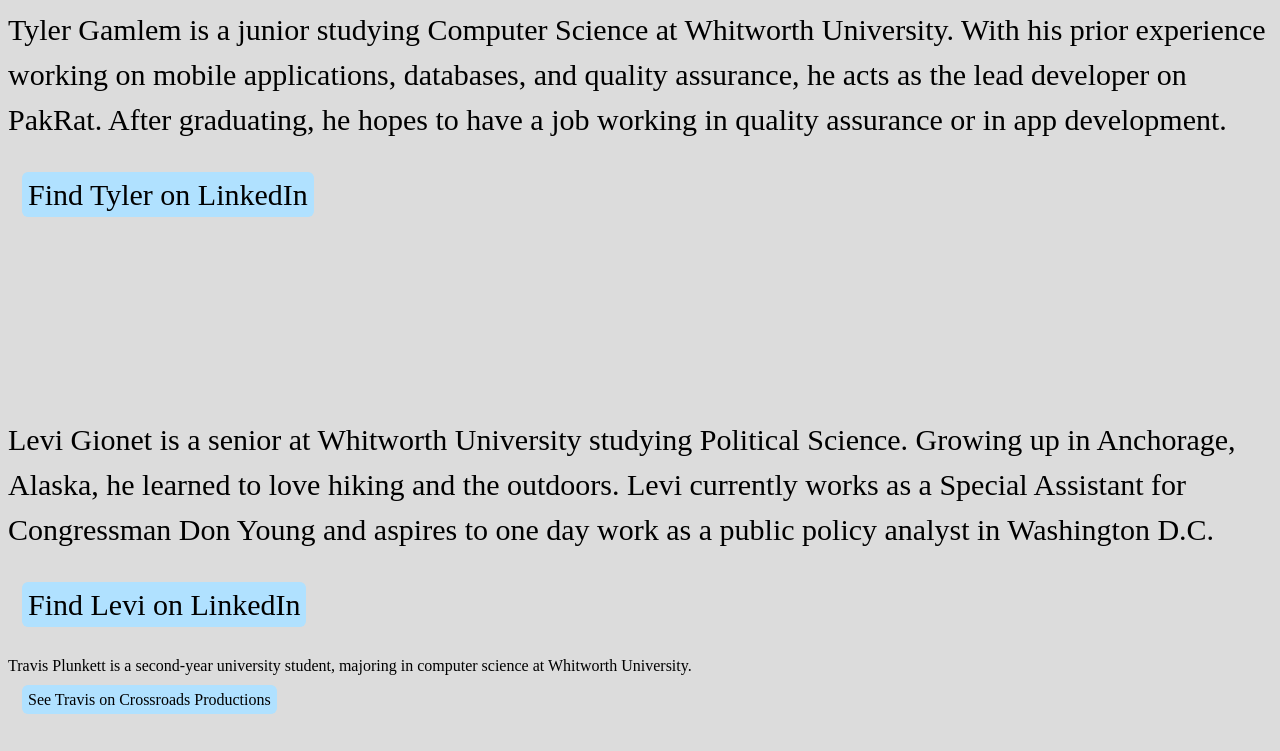
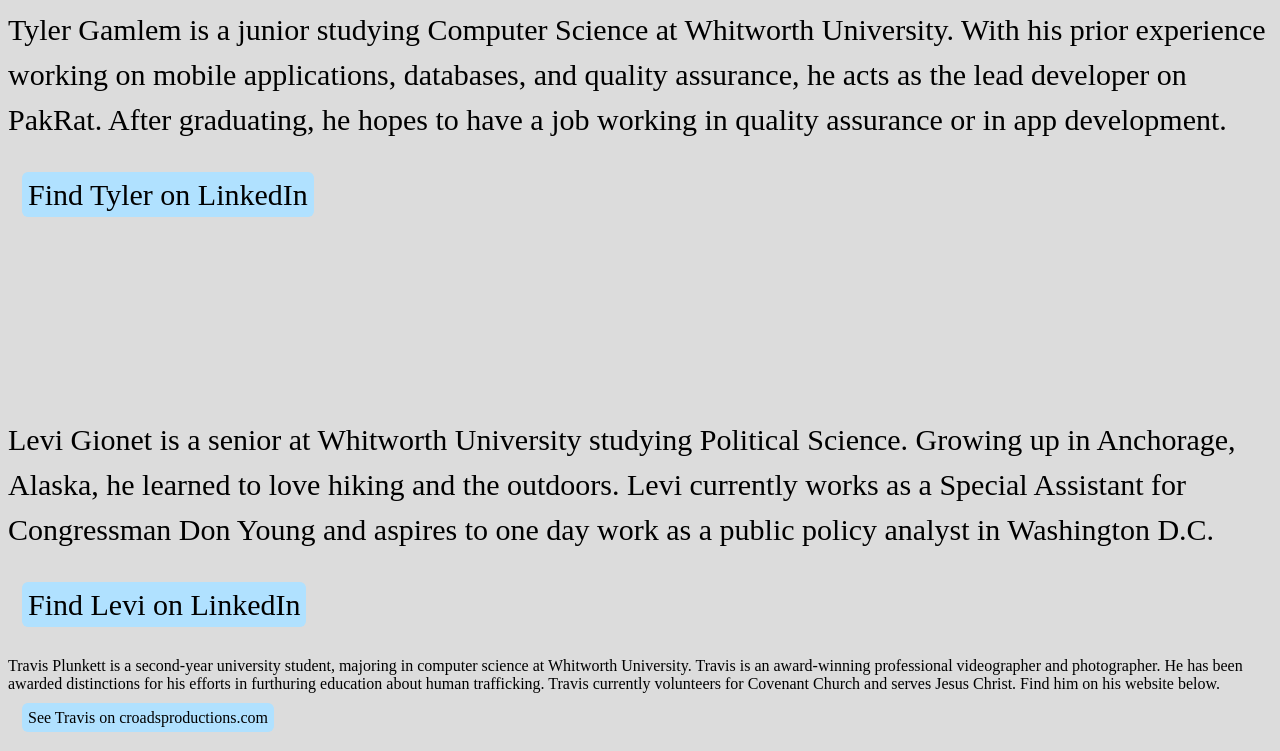
Before and after one commit to tgamlem/PakRat-webpage, a plain HTML site: page public/profile.html in a window 1280 px wide. Shown: the part 1493-2244 px from the top of the page. Drawn offline with Linux system fonts and the light colour scheme.

Commit message:
Finished Blurb

```diff
--- a/public/profile.html
+++ b/public/profile.html
@@ -73,12 +73,15 @@
         <div class="text-container">
           <div class="travis-bio">
             Travis Plunkett is a second-year university student, majoring in computer science at Whitworth University.
+            Travis is an award-winning professional videographer and photographer. He has been awarded distinctions for
+            his efforts in furthuring education about human trafficking. Travis currently volunteers for Covenant Church
+            and serves Jesus Christ. Find him on his website below.
             <p>
               <a
-                href="https//www.croadsproduction.com"
+                href="https//www.croadsproductions.com"
                 class="link"
                 target="_blank"
-                >See Travis on Crossroads Productions</a
+                >See Travis on croadsproductions.com</a
               >
             </p>
           </div>
```
